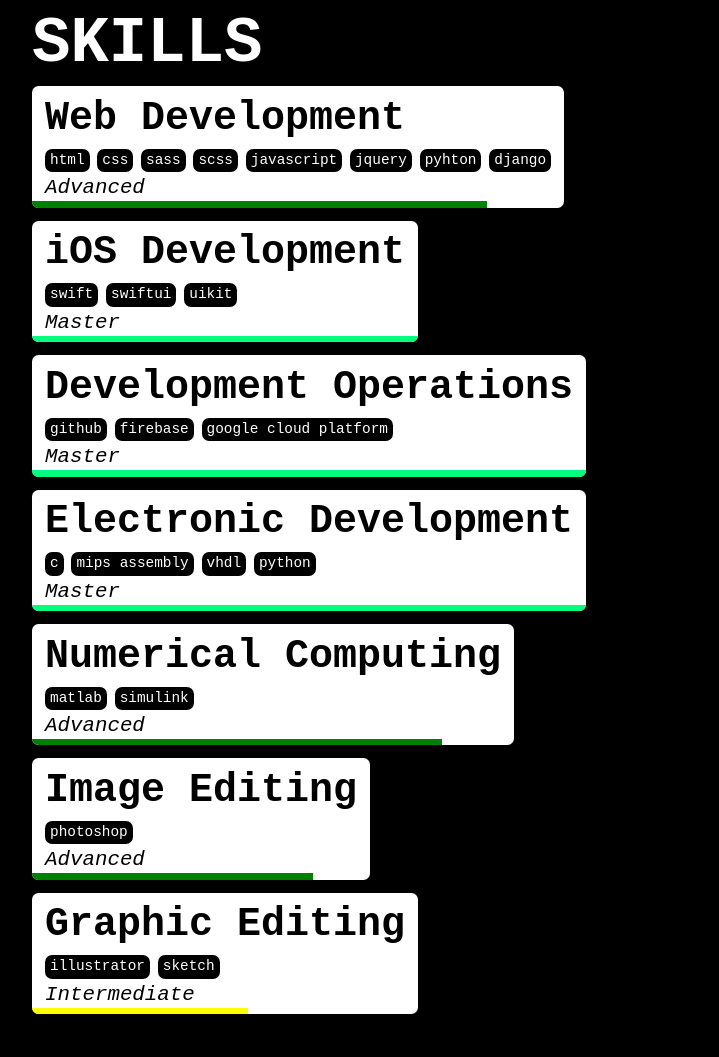
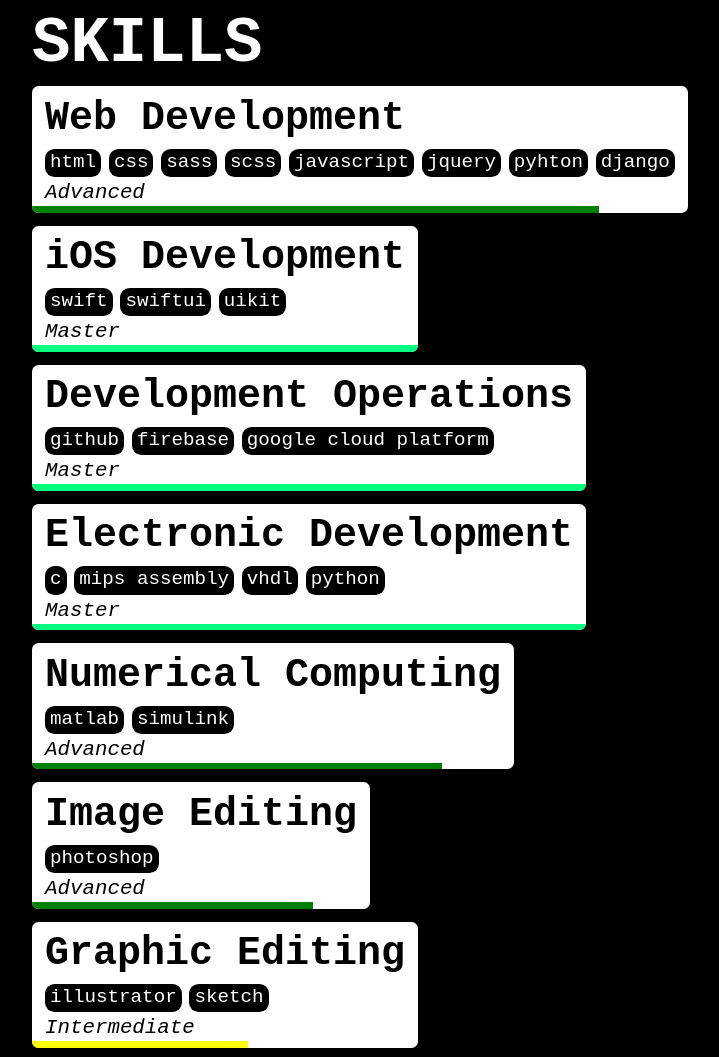
Before and after one commit to l99fiamingo/l99fiamingo.github.io, a plain HTML site: page index.html in a window 1280 px wide. Shown: the part 1414-2471 px from the top of the page, without its empty margins (80-799 px from the left). Drawn offline with nearby package versions, Linux system fonts and the light colour scheme.

Commit message:
Update resume.css

```diff
--- a/resume.css
+++ b/resume.css
@@ -147,7 +147,7 @@ section>h1 {
     margin: 4px 0 2px 0;
     padding: 4px 5px 5px;
     border-radius: 0.5em;
-    font-size: .9rem;
+    font-size: 1.2rem;
     line-height: 1;
     text-transform: lowercase;
     color: white;
```
